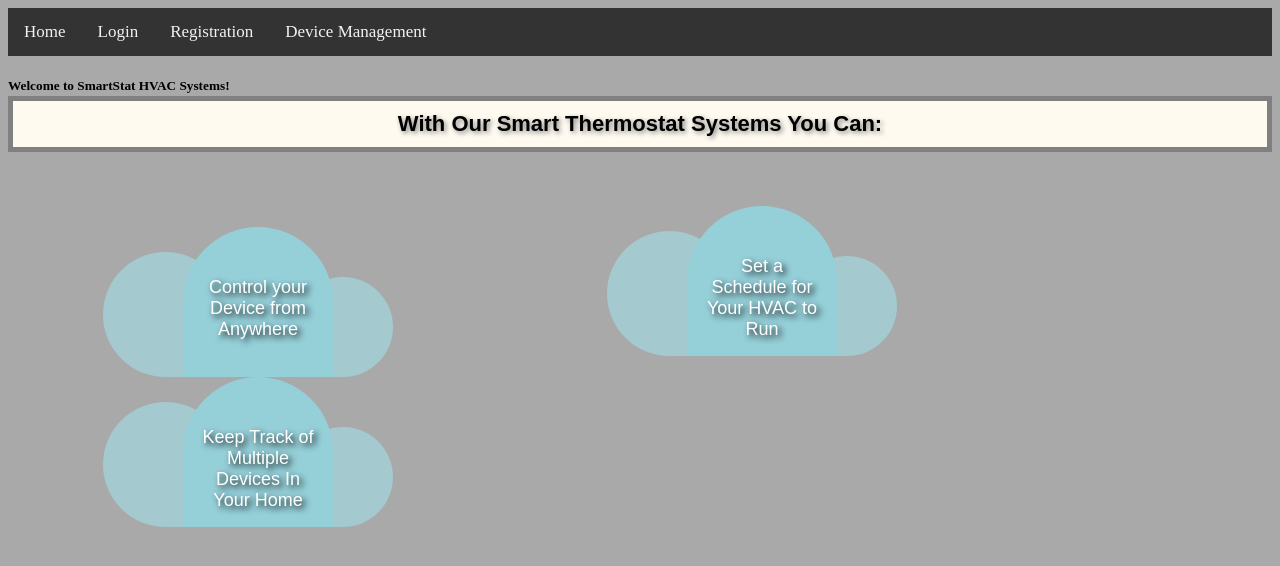
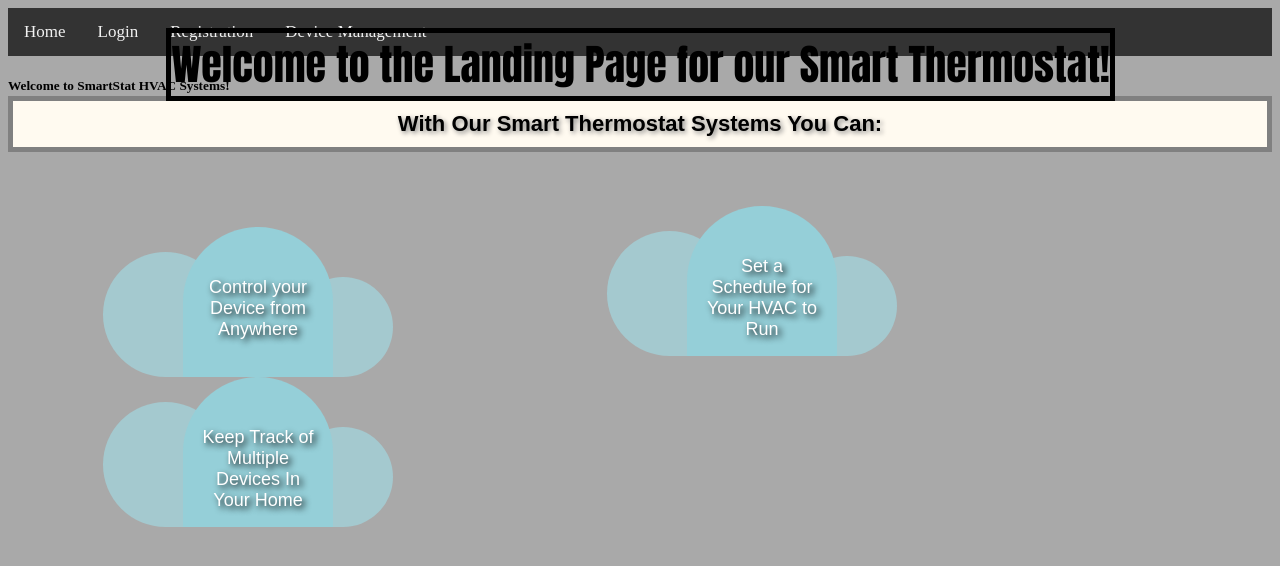
Before and after one commit to KSU-Sp-21-CS-Senior-Project-IoT-Team/Senior-Project---IoT, a plain HTML site: page website/index.html in a window 1280 px wide. Drawn offline with Linux system fonts and the light colour scheme; a script that the page names is missing.

Commit message:
Update index.html

```diff
--- a/website/index.html
+++ b/website/index.html
@@ -8,7 +8,7 @@
         }
 
     </style>
-
+    <h1>Welcome to the Landing Page for our Smart Thermostat!</h1>
 
 </head>
 <header>
@@ -23,10 +23,10 @@
     <a href="index.html">Home</a>
     <a href="login.html">Login</a>
     <a href="Device_Registration.html">Registration</a>
-    <a href="Device_Management.html">Device Management</a></div>
-
-    <h5>Welcome to SmartStat HVAC Systems!</h5>
-    <p4>With Our Smart Thermostat Systems You Can:</p4><br><br><br>
+    <a href="Device_Management.html">Device Management</a>
+</div>
+<h5>Welcome to SmartStat HVAC Systems!</h5>
+<p4>With Our Smart Thermostat Systems You Can:</p4><br><br><br>
 <div class="fancy" >Control your Device from Anywhere</div>
 <div class="fancy">Set a Schedule for Your HVAC to Run</div>
 <div class="fancy">Keep Track of Multiple Devices In Your Home</div>
```
